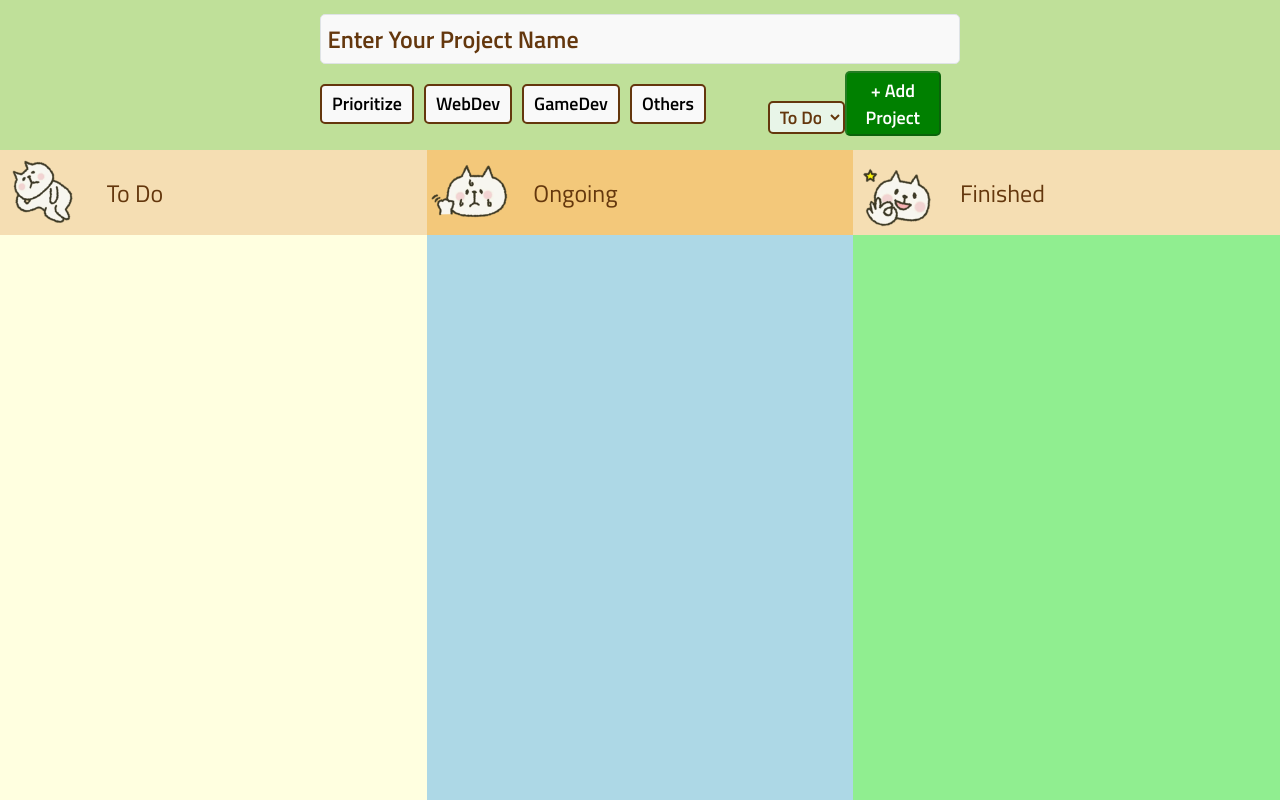
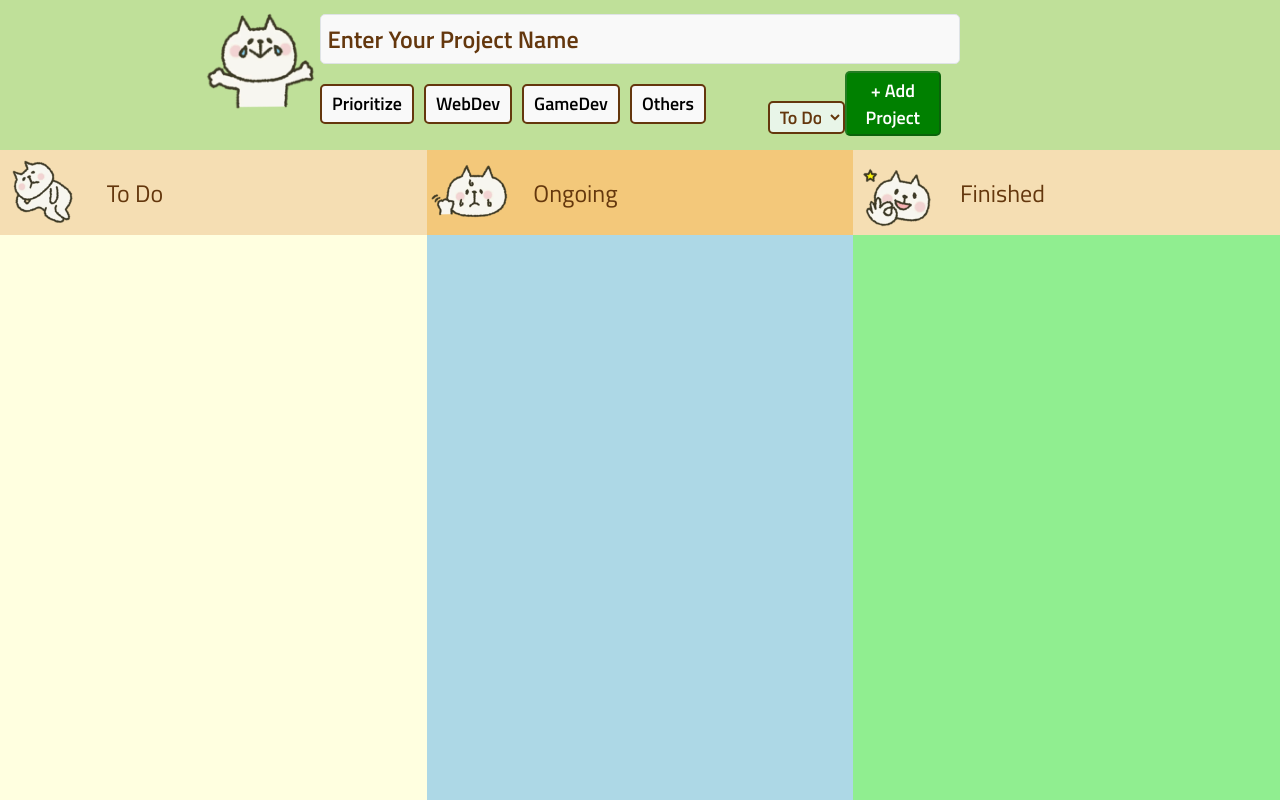
Before and after one commit to LucasWanJZ/Project_Tracker, a React (Vite) app: page / in a window 1280 px wide. Built offline with nearby package versions, Linux system fonts and the light colour scheme.

Commit message:
ui update

```diff
--- a/src/App.jsx
+++ b/src/App.jsx
@@ -12,6 +12,7 @@ let oldProjects = localStorage.getItem("projects");
 
 const App = () => {
   const [projects, setProjects] = useState(JSON.parse(oldProjects) || []);
+  const [darkMode, setDarkMode] = useState(false);
   const [modal, setModal] = useState({
     index: -1,
     title: "",
@@ -78,6 +79,11 @@ const App = () => {
   return (
     <div className="app">
       <ProjectForm setProjects={setProjects}> </ProjectForm>
+      <img
+        src="./src/assets/catto/catto3.png"
+        alt="catto"
+        className="logo-cat"
+      />
       <main className="app_main">
         <ProjectColumn
           columnName="To Do"
--- a/src/ProjectForm.jsx
+++ b/src/ProjectForm.jsx
@@ -3,7 +3,7 @@ import React, { useState } from "react";
 import "./css/ProjectForm.css";
 import Tag from "./Tag";
 
-const ProjectForm = ({ setProjects }) => {
+const ProjectForm = (setProjects) => {
   const [projectData, setProjectData] = useState({
     project: "",
     status: "todo",
--- a/src/css/App.css
+++ b/src/css/App.css
@@ -1,6 +1,13 @@
 .app {
   display: grid;
   grid-template-rows: 150px auto;
+}
+
+.logo-cat {
+  position: absolute;
+  width: 9%;
+  height: 15%;
+  left: 16%;
 }
 
 .app_main {
--- a/src/css/Modal.css
+++ b/src/css/Modal.css
@@ -25,9 +25,14 @@
   transform: translate(-50%, -50%);
 }
 
+/* title */
 .modal-backdrop h2 {
   font-weight: 600;
   font-size: x-large;
+}
+
+.modal-title {
+  color: rgb(49, 27, 7);
 }
 
 /* image */
--- a/src/css/ProjectCard.css
+++ b/src/css/ProjectCard.css
@@ -43,7 +43,7 @@
 .delete_icon {
   position: relative;
   cursor: pointer;
-  width: 10%;
+  width: 8%;
   height: 70%;
   opacity: 50%;
   transition: all 0.3s ease-in-out;
```
Also changed, not shown: src/assets/catto/catto3.png (added).
